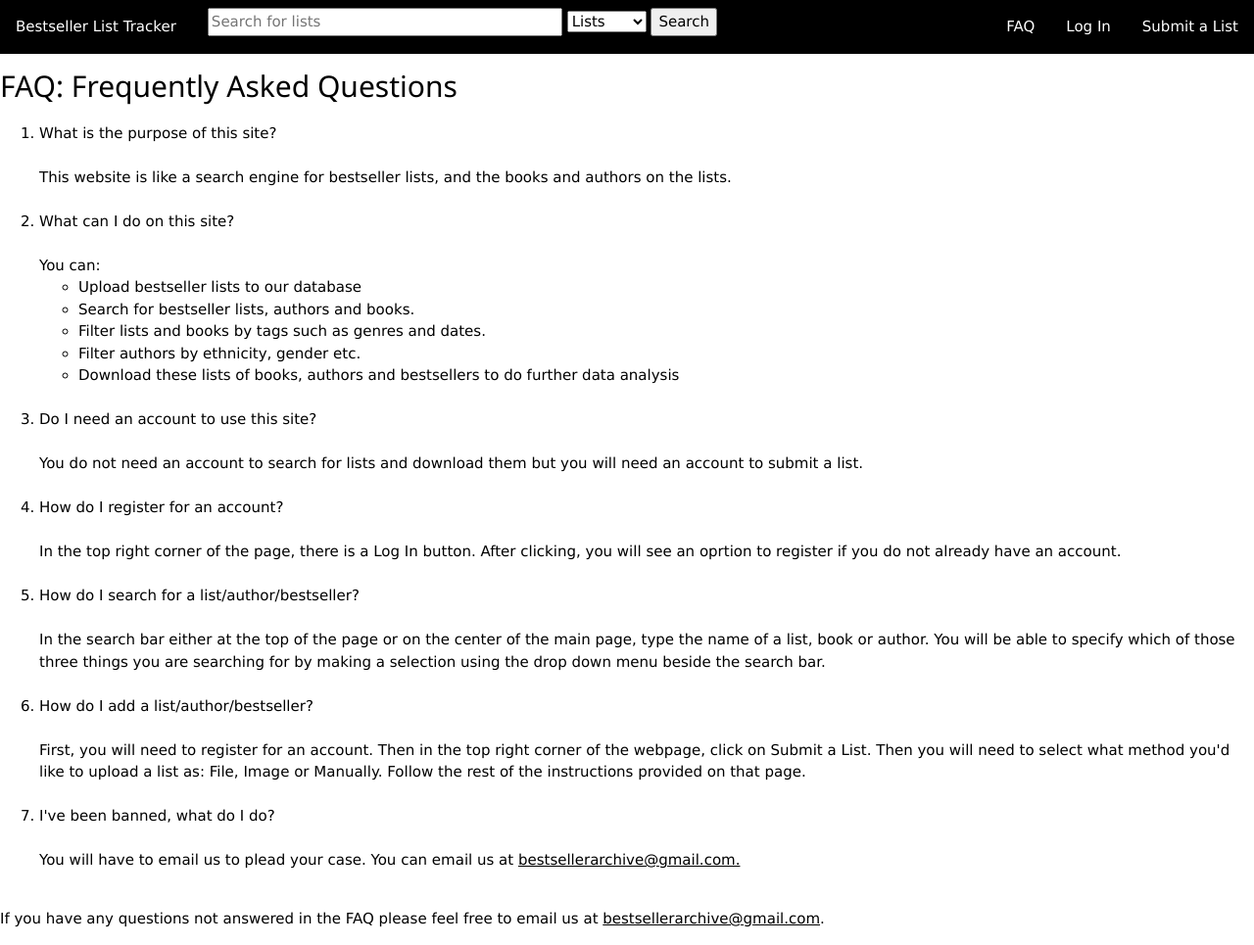
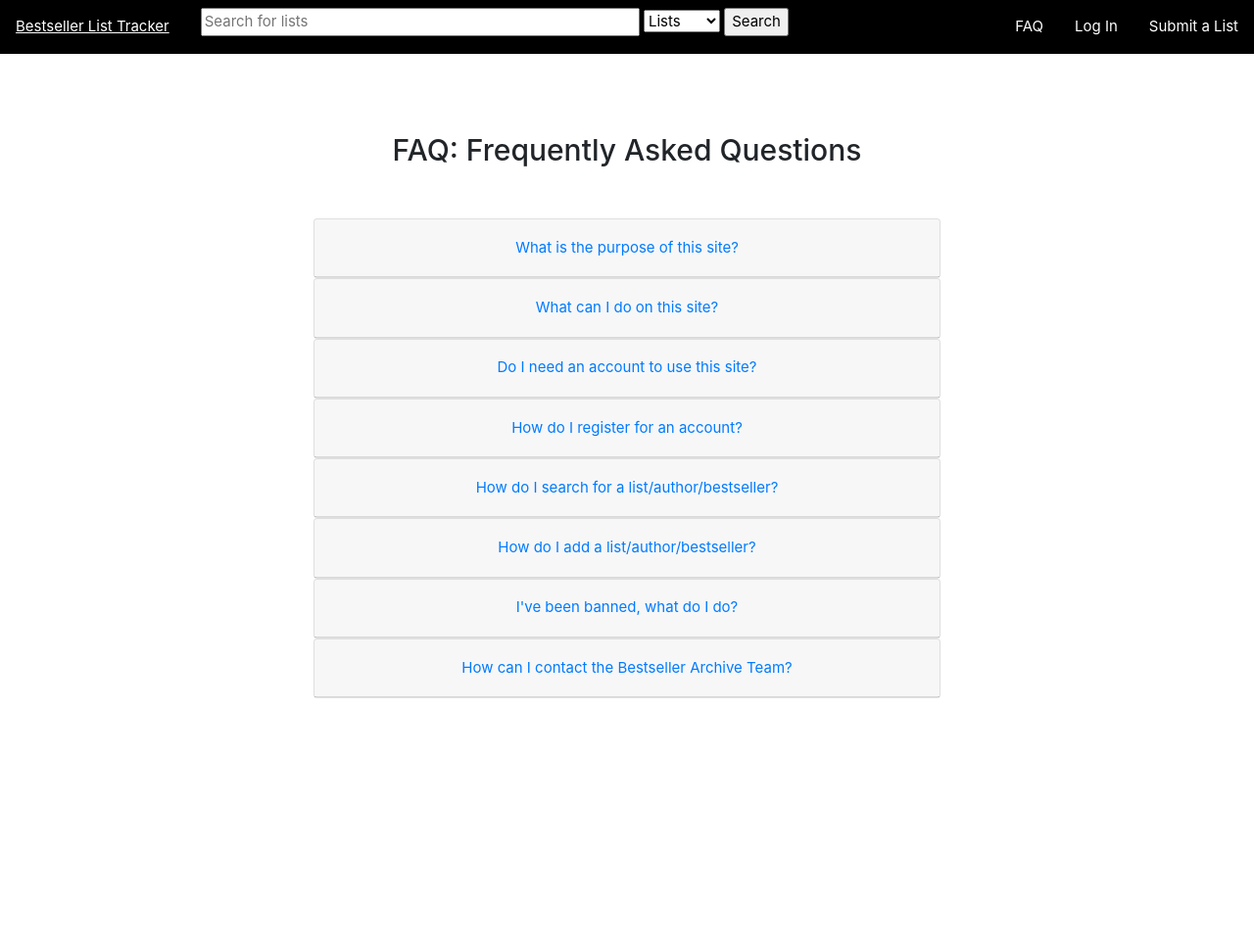
Before and after one commit to smores56/googleplex, a Python web app: template googleplex/templates/faq.html in a window 1280 px wide. Shown: the whole page at 98% size. After the commit the page ends 713 px from the top, so only its background shows below. Run offline with Jinja, Linux system fonts and the light colour scheme; the template is opened without the code that fills it, so the values that code supplies are empty; some libraries are stand-ins or nearby versions.

Commit message:
added improvements to faq page

```diff
--- a/googleplex/templates/faq.html
+++ b/googleplex/templates/faq.html
@@ -3,41 +3,177 @@
 {% extends "overlay.html" %}
 {% block title %}FAQ{% endblock %}
 {% block style %}
-  <!-- <link rel="stylesheet" href="/styles/profile.css"> -->
+<link rel="stylesheet" href="https://stackpath.bootstrapcdn.com/bootstrap/4.1.0/css/bootstrap.min.css">
+<link rel="stylesheet" href="https://stackpath.bootstrapcdn.com/font-awesome/4.7.0/css/font-awesome.min.css">
+<link rel="stylesheet" href="https://maxcdn.bootstrapcdn.com/bootstrap/4.0.0/css/bootstrap.min.css" integrity="sha384-Gn5384xqQ1aoWXA+058RXPxPg6fy4IWvTNh0E263XmFcJlSAwiGgFAW/dAiS6JXm" crossorigin="anonymous">
+
+<style>
+    .faq_accordion {
+
+      border-radius: 10px;
+      width: 700px;
+      margin: 50px auto;
+      padding: 30px;
+
+    }
+</style>
 {% endblock %}
 {% block scripts %}
   <script src="/scripts/scrypt-async.min.js"></script>
+  <script src="https://code.jquery.com/jquery-3.3.1.slim.min.js" integrity="sha384-q8i/X+965DzO0rT7abK41JStQIAqVgRVzpbzo5smXKp4YfRvH+8abtTE1Pi6jizo" crossorigin="anonymous"></script>
+<script src="https://cdnjs.cloudflare.com/ajax/libs/popper.js/1.14.0/umd/popper.min.js" integrity="sha384-cs/chFZiN24E4KMATLdqdvsezGxaGsi4hLGOzlXwp5UZB1LY//20VyM2taTB4QvJ" crossorigin="anonymous"></script>
+<script src="https://stackpath.bootstrapcdn.com/bootstrap/4.1.0/js/bootstrap.min.js" integrity="sha384-uefMccjFJAIv6A+rW+L4AHf99KvxDjWSu1z9VI8SKNVmz4sk7buKt/6v9KI65qnm" crossorigin="anonymous"></script>
 {% endblock %}
 {% block content %}
 
-<h2>FAQ: Frequently Asked Questions</h2>
 
-<ol>
-    <li> What is the purpose of this site?</li>
-        <br>This website is like a search engine for bestseller lists, and the books and authors on the lists.
-        <br><br>
-    <li> What can I do on this site?</li>
-        <br>You can:
-        <ul>
+<div class="faq_accordion">
+<center>
+    <h2>FAQ: Frequently Asked Questions</h2><br><br>
+<div id="accordion">
+  <div class="card">
+    <div class="card-header" id="headingOne">
+      <h5 class="mb-0">
+        <button class="btn btn-link" data-toggle="collapse" data-target="#collapseOne" aria-expanded="true" aria-controls="collapseOne">
+          What is the purpose of this site?
+        </button>
+      </h5>
+    </div>
+
+    <div id="collapseOne" class="collapse" aria-labelledby="headingOne" data-parent="#accordion">
+      <div class="card-body">
+        This website is like a search engine for bestseller lists, and the books and authors on the lists.
+      </div>
+    </div>
+  </div>
+  <div class="card">
+    <div class="card-header" id="headingTwo">
+      <h5 class="mb-0">
+        <button class="btn btn-link collapsed" data-toggle="collapse" data-target="#collapseTwo" aria-expanded="false" aria-controls="collapseTwo">
+          What can I do on this site?
+        </button>
+      </h5>
+    </div>
+    <div id="collapseTwo" class="collapse" aria-labelledby="headingTwo" data-parent="#accordion">
+      <div class="card-body">
+        <ul align="left">
             <li> Upload bestseller lists to our database </li>
             <li> Search for bestseller lists, authors and books. </li>
             <li> Filter lists and books by tags such as genres and dates.</li>
             <li> Filter authors by ethnicity, gender etc.</li>
             <li> Download these lists of books, authors and bestsellers to do further data analysis</li>
-        </ul><br>
+        </ul>
+      </div>
+    </div>
+  </div>
+   <div class="card">
+    <div class="card-header" id="headingThree">
+      <h5 class="mb-0">
+        <button class="btn btn-link collapsed" data-toggle="collapse" data-target="#collapseThree" aria-expanded="false" aria-controls="collapseThree">
+          Do I need an account to use this site?
+        </button>
+      </h5>
+    </div>
+    <div id="collapseThree" class="collapse" aria-labelledby="headingThree" data-parent="#accordion">
+      <div class="card-body">
+        You do not need an account to search for lists and download them but you will need an account to submit a list.
+      </div>
+    </div>
+  </div>
+   <div class="card">
+    <div class="card-header" id="headingFour">
+      <h5 class="mb-0">
+        <button class="btn btn-link collapsed" data-toggle="collapse" data-target="#collapseFour" aria-expanded="false" aria-controls="collapseFour">
+           How do I register for an account?
+        </button>
+      </h5>
+    </div>
+    <div id="collapseFour" class="collapse" aria-labelledby="headingFour" data-parent="#accordion">
+      <div class="card-body">
+        In the top right corner of the page, there is a Log In button. After clicking, you will see an oprtion to register if you do not already have an account.
+      </div>
+    </div>
+  </div>
+  <div class="card">
+    <div class="card-header" id="headingFive">
+      <h5 class="mb-0">
+        <button class="btn btn-link collapsed" data-toggle="collapse" data-target="#collapseFive" aria-expanded="false" aria-controls="collapseFive">
+          How do I search for a list/author/bestseller?
+        </button>
+      </h5>
+    </div>
+    <div id="collapseFive" class="collapse" aria-labelledby="headingFive" data-parent="#accordion">
+      <div class="card-body">
+        In the search bar either at the top of the page or on the center of the main page, type the name of a list, book or author. You will be able to specify which of those three things you are searching for by making a selection using the drop down menu beside the search bar.
+      </div>
+    </div>
+  </div>
+   <div class="card">
+    <div class="card-header" id="headingSix">
+      <h5 class="mb-0">
+        <button class="btn btn-link collapsed" data-toggle="collapse" data-target="#collapseSix" aria-expanded="false" aria-controls="collapseSix">
+        How do I add a list/author/bestseller?
+        </button>
+      </h5>
+    </div>
+    <div id="collapseSix" class="collapse" aria-labelledby="headingSix" data-parent="#accordion">
+      <div class="card-body">
+        First, you will need to register for an account. Then in the top right corner of the webpage, click on Submit a List. Then you will need to select what method you'd like to upload a list as: File, Image or Manually. Follow the rest of the instructions provided on that page.
+      </div>
+    </div>
+  </div>
 
-    <li> Do I need an account to use this site?</li>
-        <br> You do not need an account to search for lists and download them but you will need an account to submit a list.<br><br>
+  <div class="card">
 
-    <li> How do I register for an account?</li>
-        <br> In the top right corner of the page, there is a Log In button. After clicking, you will see an oprtion to register if you do not already have an account.<br><br>
-    <li> How do I search for a list/author/bestseller?</li>
-        <br> In the search bar either at the top of the page or on the center of the main page, type the name of a list, book or author. You will be able to specify which of those three things you are searching for by making a selection using the drop down menu beside the search bar.<br><br>
-    <li> How do I add a list/author/bestseller?</li>
-        <br>First, you will need to register for an account. Then in the top right corner of the webpage, click on Submit a List. Then you will need to select what method you'd like to upload a list as: File, Image or Manually. Follow the rest of the instructions provided on that page.<br><br>
-    <li> I've been banned, what do I do?</li>
-        <br> You will have to email us to plead your case. You can email us at <a href="#">bestsellerarchive@gmail.com.</a><br><br>
-</ol>
+    <div class="card-header" id="headingSeven">
+      <h5 class="mb-0">
+        <button class="btn btn-link collapsed" data-toggle="collapse" data-target="#collapseSeven" aria-expanded="false" aria-controls="collapseSeven">
+          I've been banned, what do I do?
+        </button>
+      </h5>
+    </div>
 
-<p>If you have any questions not answered in the FAQ please feel free to email us at <a href="#">bestsellerarchive@gmail.com</a>.</p>
+    <div id="collapseSeven" class="collapse" aria-labelledby="headingSeven" data-parent="#accordion">
+
+      <div class="card-body">
+        You will have to contact us to plead your case.
+      </div>
+
+    </div>
+
+  </div>
+
+  <div class="card">
+
+    <div class="card-header" id="headingEight">
+      <h5 class="mb-0">
+        <button class="btn btn-link collapsed" data-toggle="collapse" data-target="#collapseEight" aria-expanded="false" aria-controls="collapseEight">
+          How can I contact the Bestseller Archive Team?
+        </button>
+      </h5>
+    </div>
+
+    <div id="collapseEight" class="collapse" aria-labelledby="headingEight" data-parent="#accordion">
+
+      <div class="card-body">
+        If you need to contact us about a banned account, or if you have any other questions not answered in the FAQ please feel free to email us at <a href="#">bestsellerarchive@gmail.com</a>.
+      </div>
+
+    </div>
+
+  </div>
+
+
+</div>
+</center>
+</div>
+<br><br>
+
+
+
+
+
+
+
+
 {% endblock %}
```
